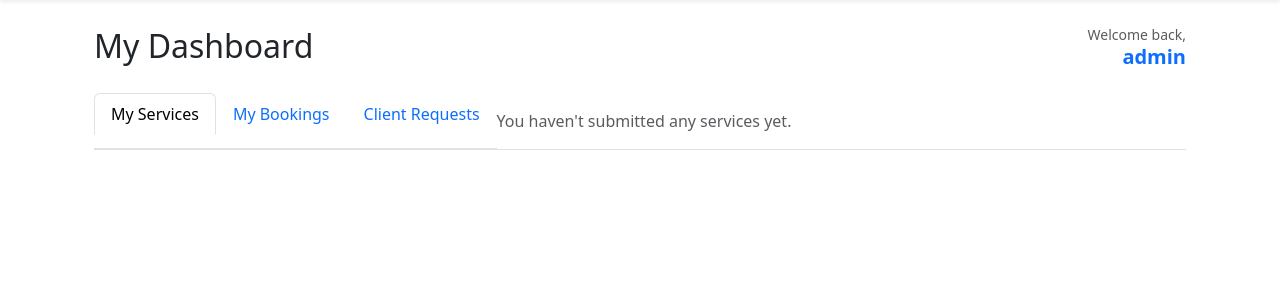
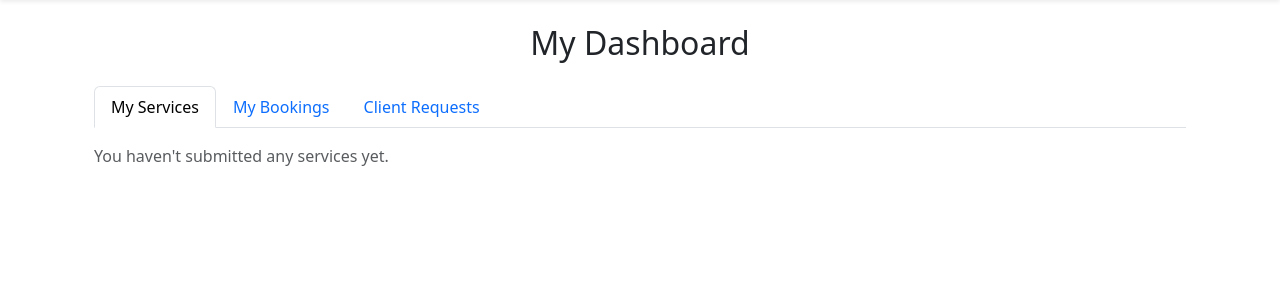
Before and after one commit to agodahdev/Skillbridge, a Django app: page /services/dashboard/ in a window 1280 px wide. Shown: the part 56-356 px from the top of the page. Run offline with Django 5.2, Linux system fonts and the light colour scheme; a user stored in the database is signed in; data comes from the database, SQL or seed files in the repository.

Commit message:
Revert dashboard to original clean layout

```diff
--- a/skillbridge/services/templates/services/dashboard.html
+++ b/skillbridge/services/templates/services/dashboard.html
@@ -2,17 +2,7 @@
 {% block content %}
 
 <div class="container mt-4">
-    <div class="d-flex justify-content-between align-items-center mb-4">
-        <h2 class="mb-0">My Dashboard</h2>
-        <div class="text-end">
-            <p class="mb-0 text-muted small">Welcome back,</p>
-            <h5 class="mb-0 text-primary fw-bold">{{ user.username }}</h5>
-        </div>
-    </div>
-
-    <!-- Nav tabs-->
-    <ul class="nav nav-tabs" id="dashboardTabs" role="tablist">
-
+    <h2 class="mb-4 text-center">My Dashboard</h2>
 
    <!-- Nav tabs-->
     <ul class="nav nav-tabs" id="dashboardTabs" role="tablist">
@@ -36,44 +26,25 @@
             {% if my_services %}
                 <div class="row">
                     {% for service in my_services %}
-            <div class="col-12 mb-3">
-                <div class="card shadow-sm h-100">
+                    <div class="col-md-6 mb-3">
+                        <div class="card shadow-sm">
                             <div class="card-body">
-                        <div class="d-flex justify-content-between align-items-start mb-3">
-                            <div>
-                                <h5 class="card-title mb-1">{{ service.title }}</h5>
-                                <span class="badge
-                                    {% if service.is_approved %}bg-success
-                                    {% else %}bg-warning{% endif %}">
-                                    {% if service.is_approved %}Approved{% else %}Pending Approval{% endif %}
-                                </span>
-                            </div>
-                            <h4 class="text-primary mb-0">${{ service.rate_per_hour }}/hr</h4>
-                        </div>
-
-                        <p class="card-text text-muted mb-2">
-                            <strong>Category:</strong> {{ service.category }}
-                        </p>
-
-                        <p class="card-text">{{ service.description|truncatewords:20 }}</p>
-
-                        <div class="d-flex gap-2 mt-3">
-                            <a href="{% url 'edit_service' service.id %}" class="btn btn-sm btn-primary">
-                                <i class="bi bi-pencil"></i> Edit
-                            </a>
+                                <h5 class="card-title">{{ service.title }}</h5>
+                                <p class="card-text"><strong>Category:</strong> {{ service.category }}</p>
+                                <a href="{% url 'edit_service' service.id %}" class="btn btn-sm btn-outline-primary">Edit</a>
 
                                 <!-- Delete button with modal -->
                                 <form id="delete-form-{{ service.id }}" method="POST" action="{% url 'delete_service' service.id %}" class="d-inline">
                                     {% csrf_token %}
                                     <button type="button"
-                                        class="btn btn-sm btn-danger"
+                                            class="btn btn-sm btn-outline-danger"
                                             data-bs-toggle="modal"
                                             data-bs-target="#confirmDeleteModal"
                                             data-form-id="delete-form-{{ service.id }}">
-                                    <i class="bi bi-trash"></i> Delete
+                                        Delete
                                     </button>
                                 </form>
-                        </div>
+
                             </div>
                         </div>
                     </div>
@@ -83,6 +54,7 @@
                 <p class="text-muted">You haven't submitted any services yet.</p>
             {% endif %}
         </div>
+
         <!-- My Bookings Tab -->
         <div class="tab-pane fade" id="my-bookings" role="tabpanel" aria-labelledby="my-bookings-tab">
             {% if my_bookings %}
@@ -174,7 +146,8 @@
                 <p class="text-muted">No clients have booked your services.</p>
             {% endif %}
         </div>
-
+    </div>
+</div>
 
 <!-- Confirmation Modal -->
 <div class="modal fade" id="confirmDeleteModal" tabindex="-1" aria-labelledby="confirmDeleteModalLabel" aria-hidden="true">
```
Lines whose indentation alone changed are shown as unchanged.
